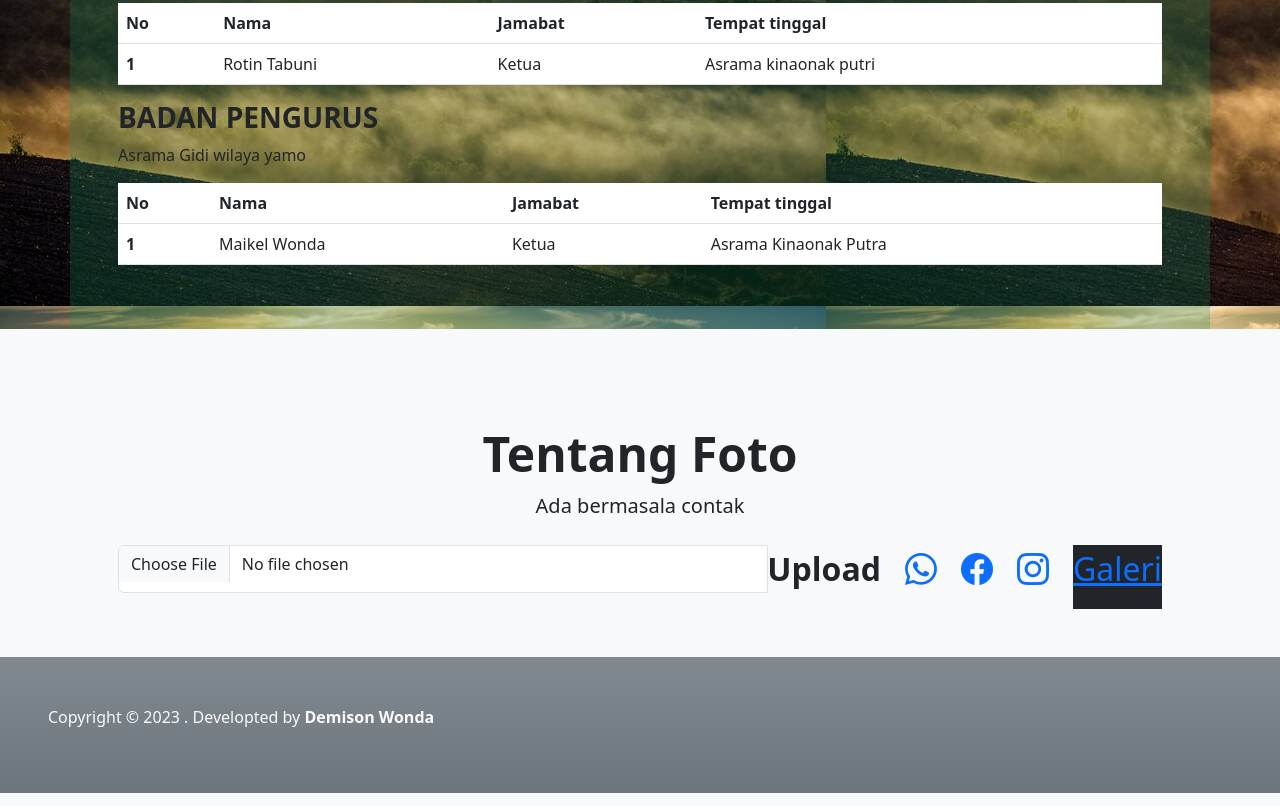
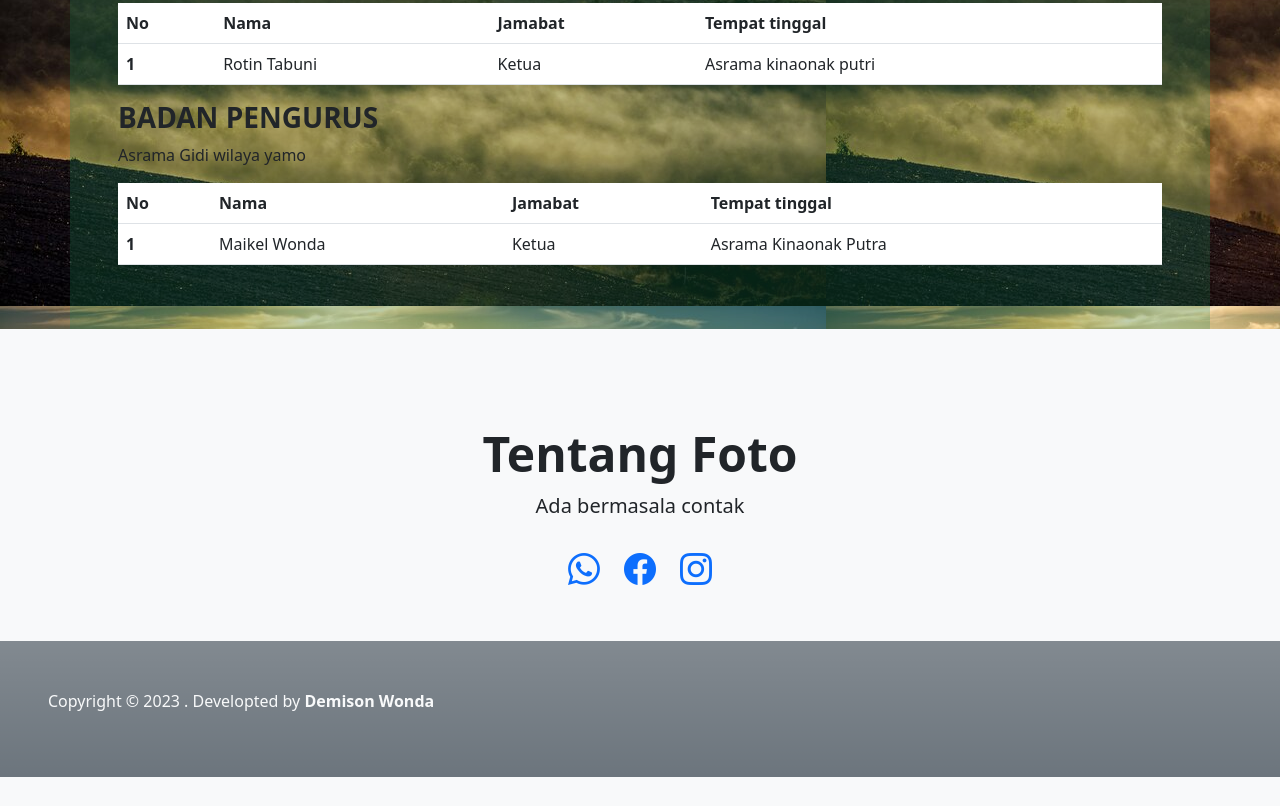
Before and after one commit to DemisonWonda/penerimaan-tingkat-III-asrama-2023, a plain HTML site: page index.html in a window 1280 px wide. Shown: the part 2449-3255 px from the top of the page. Drawn offline with nearby package versions, Linux system fonts and the light colour scheme.

Commit message:
Update index.html

```diff
--- a/index.html
+++ b/index.html
@@ -86,7 +86,7 @@
               </tr>
               <tr>
                 <th scope="row">3</th>
-                <td>Wato Yuokey</td>
+                <td>Wato Yukey</td>
               </tr>
               <tr>
                 <th scope="row">4</th>
@@ -271,15 +271,9 @@
                         <p class="lead fw-light mb-4">Ada bermasala contak </p>
                         <div class="d-flex justify-content-center fs-2 gap-4">
 
-                          <div class="input-group mb-3">
-                            <input type="file" class="form-control" id="https://www.dropbox.com/scl/fo/p132n7yq34gk1hqgxs28h/h?rlkey=2jrstd9nuismwb3zc3fj8jznt&dl=0">
-                            <label class="fw-bolder" for="https://www.dropbox.com/scl/fo/p132n7yq34gk1hqgxs28h/h?rlkey=2jrstd9nuismwb3zc3fj8jznt&dl=0">Upload</label>
-                          </div>
-
                             <a class="text-gradient" href="https://web.whatsapp.com/" target="_blank" ><i class="bi bi-whatsapp"></i></a>
                             <a class="text-gradient" href="https://www.facebook.com/profile.php?id=100085031057042" target="_blank" ><i class="bi bi-facebook"></i></a>
                             <a class="text-gradient" href="https://www.instagram.com/demisandemisan/" target="_blank" ><i class="bi bi-instagram"></i></a>
-                       <a href="galeri.html" class="bg bg-dark">Galeri</a>
                         </div>
                     </div>
                 </div>
```
